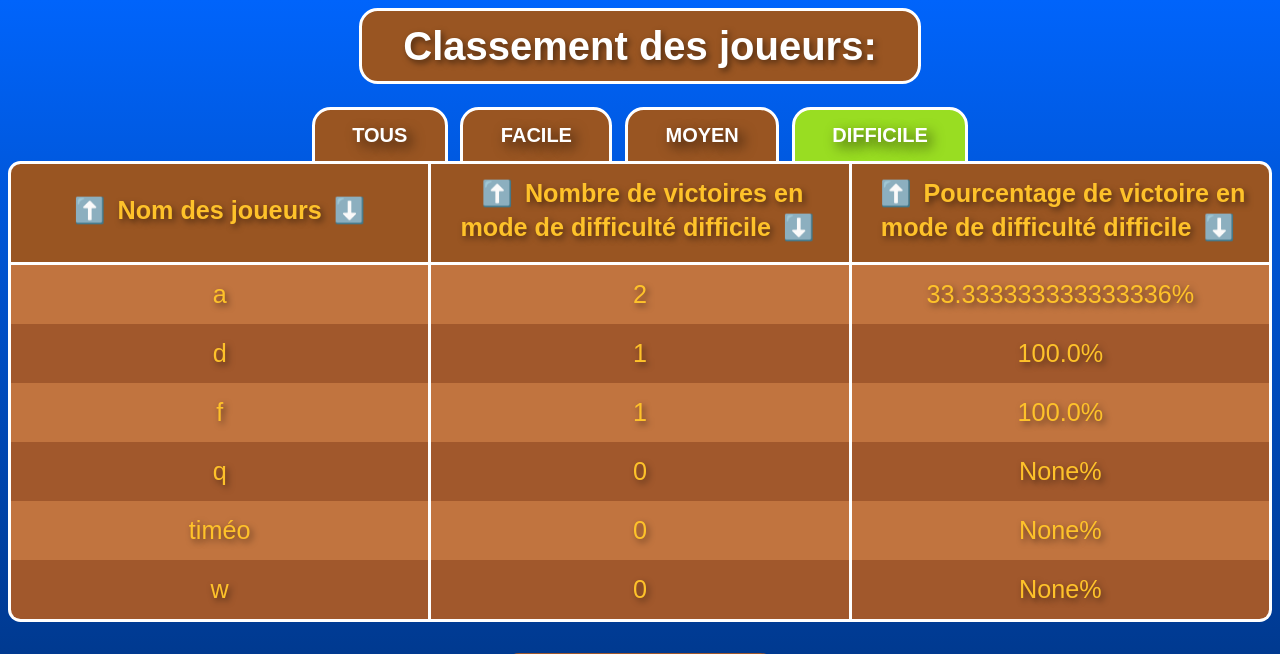
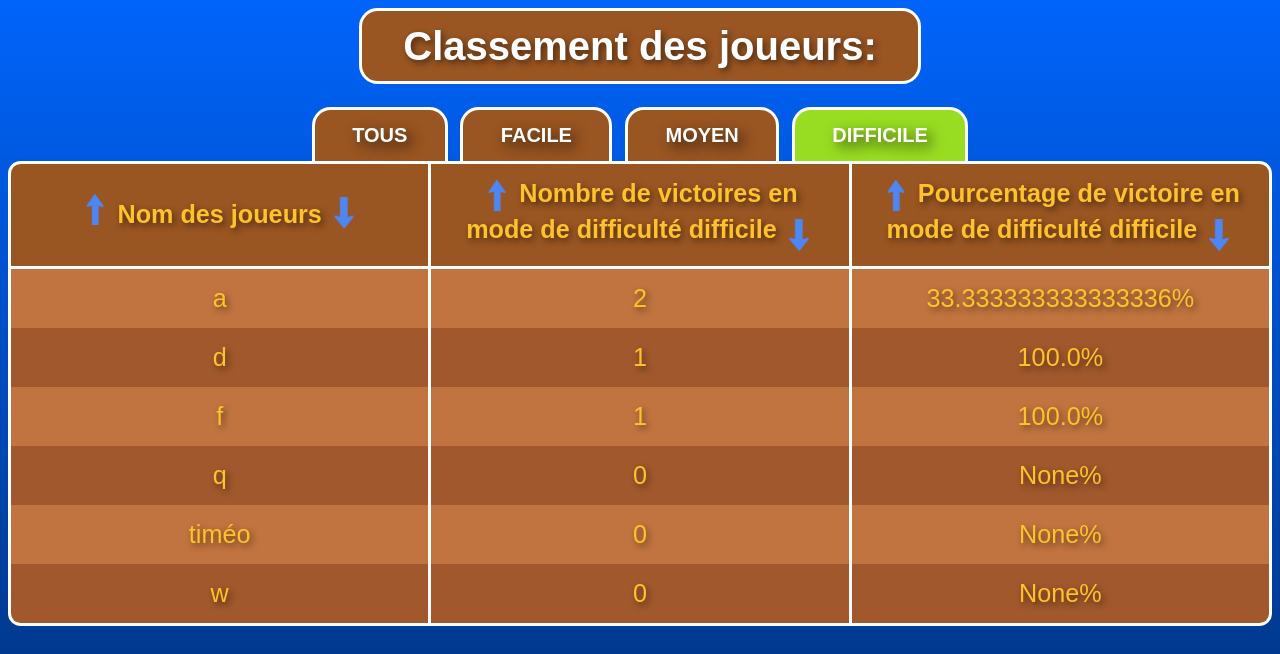
Before and after one commit to TimeoBlondeleauDubois/Pendu-site-avec-base-de-donnee, a Flask app: page /classement_difficile in a window 1280 px wide. Shown: the top 654 px of the page. Run offline with Flask 3, Linux system fonts and the light colour scheme; data comes from the database, SQL or seed files in the repository.

Commit message:
style fleche

```diff
--- a/static/classement.css
+++ b/static/classement.css
@@ -261,3 +261,46 @@ button:hover {
 .zoom {
     zoom: 1.25;
 }
+
+.content-table th button {
+    padding: 4px;
+    border-radius: 6px;
+    position: relative;
+    background-color: transparent;
+    transition: background-color 0.5s;
+    margin-top: -100px;
+    color: transparent;
+    background-repeat: no-repeat;
+    background-size: 100% 100%;
+    text-indent: -9999px;
+    width: 24px;
+    height: 34px;
+    background-position: center left;
+}
+
+
+.content-table th button[name="sort_key"][value="nom_asc_difficile"],
+.content-table th button[name="sort_key"][value="nombre_de_victoire_total_difficile_asc_difficile"],
+.content-table th button[name="sort_key"][value="victoire_asc_difficile"] {
+    background-image: url('/static/images/fleche_haut_bleu.png');
+    background-position-y: -3px;
+}
+
+.content-table th button[name="sort_key"][value="nom_desc_difficile"],
+.content-table th button[name="sort_key"][value="victoire_desc_difficile"],
+.content-table th button[name="sort_key"][value="nombre_de_victoire_total_difficile_desc_difficile"] {
+    background-image: url('/static/images/fleche_bas_bleu.png');
+}
+
+.content-table th button:hover[name="sort_key"][value="nom_asc_difficile"],
+.content-table th button:hover[name="sort_key"][value="nombre_de_victoire_total_difficile_asc_difficile"],
+.content-table th button:hover[name="sort_key"][value="victoire_asc_difficile"] {
+    background-image: url('/static/images/fleche_haut_verte.png');
+    background-position-y: -3px;
+}
+
+.content-table th button:hover[name="sort_key"][value="nom_desc_difficile"],
+.content-table th button:hover[name="sort_key"][value="victoire_desc_difficile"],
+.content-table th button:hover[name="sort_key"][value="nombre_de_victoire_total_difficile_desc_difficile"] {
+    background-image: url('/static/images/fleche_bas_verte.png');
+}
--- a/templates/classement_difficile.html
+++ b/templates/classement_difficile.html
@@ -33,9 +33,9 @@
                 <thead>
                     <tr>
                         <th>
-                            <button type="submit" name="sort_key" value="nom_asc_difficile">⬆️</button>
+                            <button type="submit" name="sort_key" value="nom_asc_difficile"></button>
                             Nom des joueurs
-                            <button type="submit" name="sort_key" value="nom_desc_difficile">⬇️</button>
+                            <button type="submit" name="sort_key" value="nom_desc_difficile"></button>
                         </th>
                         <th>
                             <button type="submit" name="sort_key" value="nombre_de_victoire_total_difficile_asc_difficile">⬆️</button>
```
Also changed, not shown: static/images/fleche_bas_bleu.png (added), static/images/fleche_bas_verte.png (added), static/images/fleche_haut_bleu.png (added), static/images/fleche_haut_verte.png (added).
